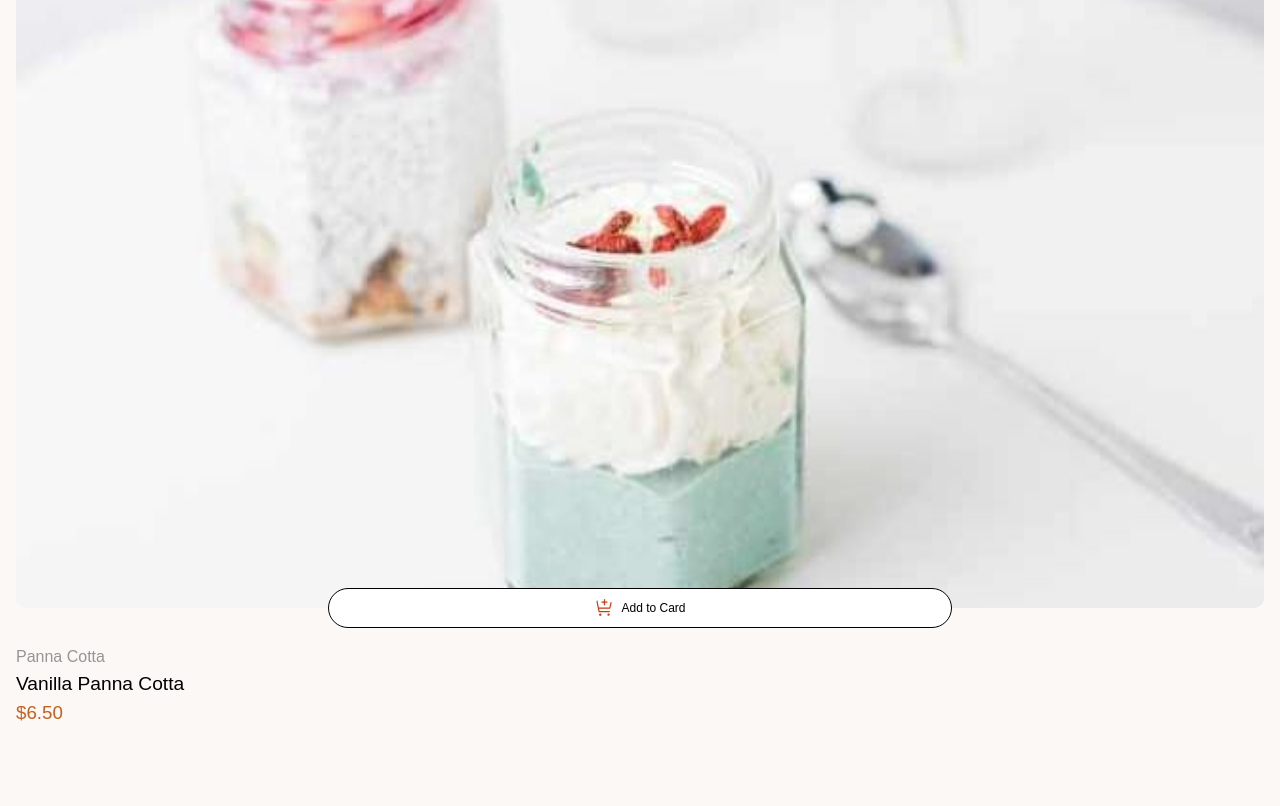
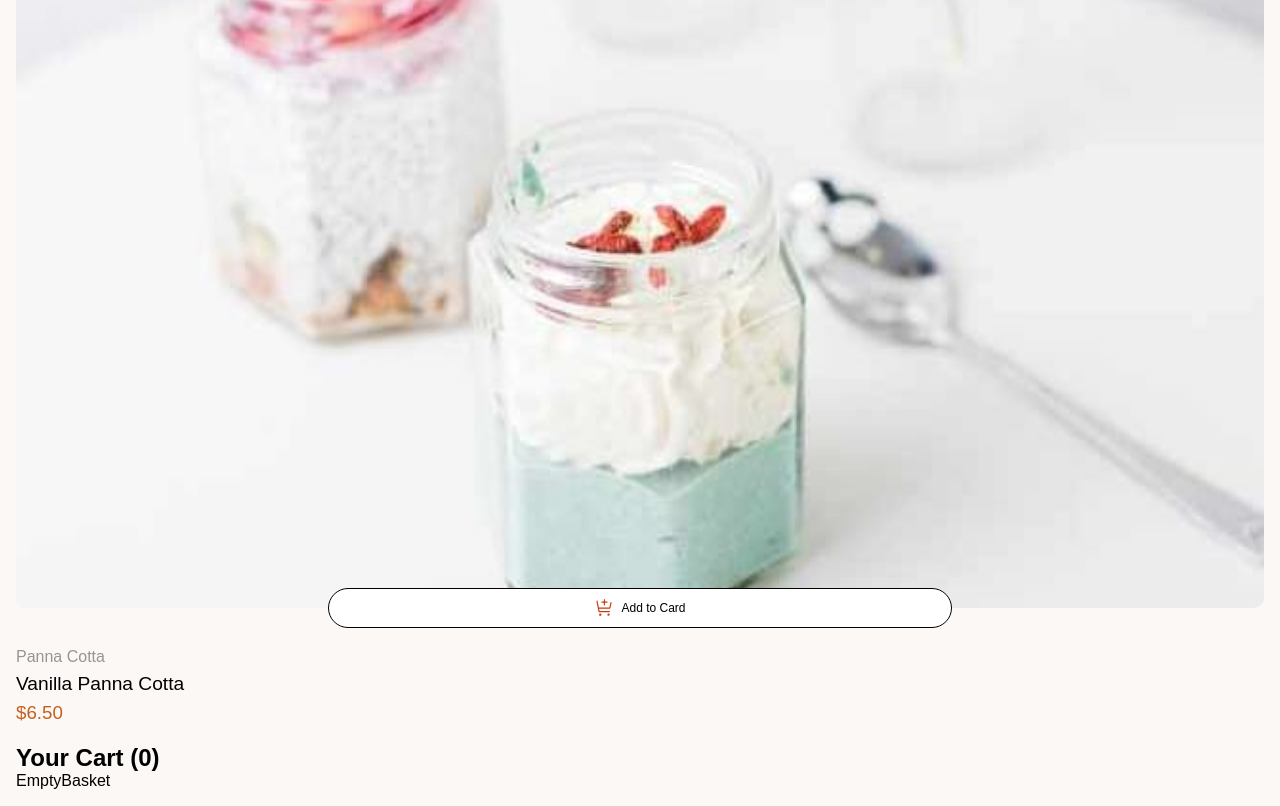
Before and after one commit to Zickenheiner/choose-your-dessert, a React (Vite) app: page / in a window 1280 px wide. Shown: the part 7995-8801 px from the top of the page. Before the commit the page ends 8755 px from the top, so only its background shows below. Built offline with nearby package versions, Linux system fonts and the light colour scheme.

Commit message:
create the components Basket and EmptyBasket and the file Basket.css

```diff
--- a/src/App.tsx
+++ b/src/App.tsx
@@ -1,3 +1,4 @@
+import Basket from "./components/Basket";
 import DessertMenu from "./components/DessertMenu";
 import "./styles/App.css";
 
@@ -5,6 +6,7 @@ function App() {
   return (
     <>
       <DessertMenu />
+      <Basket />
     </>
   );
 }
--- /dev/null
+++ b/src/components/Basket.tsx
@@ -0,0 +1,13 @@
+import "../styles/Basket.css";
+import { useState } from "react";
+import EmptyBasket from "./EmptyBasket";
+
+export default function Basket() {
+  const [numberArticle, setNumberArticle] = useState(0);
+  return (
+    <section>
+      <h2>Your Cart ({numberArticle})</h2>
+      <EmptyBasket />
+    </section>
+  );
+}
--- /dev/null
+++ b/src/components/EmptyBasket.tsx
@@ -0,0 +1,5 @@
+import React from "react";
+
+export default function EmptyBasket() {
+  return <div>EmptyBasket</div>;
+}
```
Also changed, not shown: src/styles/Basket.css (added).
